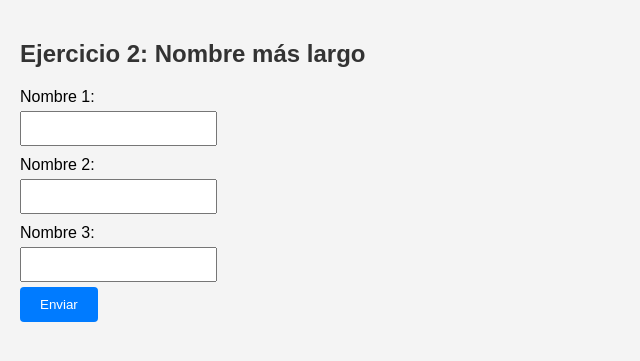
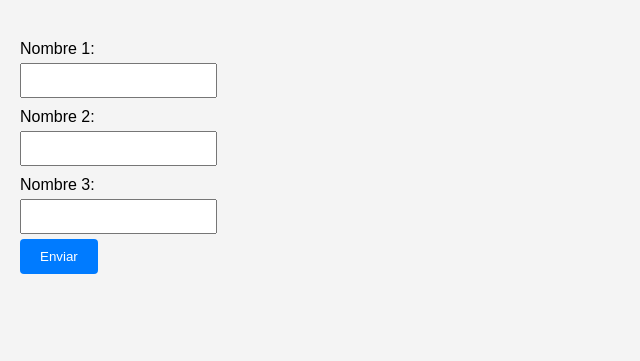
Before and after one commit to JorgeGajardoPardo/jorge_gajardo_evaluacion3, a Flask app: page /ej2 in a window 1280 px wide. Shown: the top 361 px of the page, without its empty margins (0-640 px from the left). Run offline with Flask 3, Linux system fonts and the light colour scheme.

Commit message:
Add files via upload
actualización de templates

```diff
--- a/templates/ej1.html
+++ b/templates/ej1.html
@@ -7,12 +7,12 @@
   <link rel="stylesheet" href="/static/style.css">
 </head>
 <body>
-  <h2>Ejercicio 1: Promedio y Estado</h2>
+  <h2>Formulario de Notas</h2>
   <form method="POST">
     <label>Nota 1:</label><input type="number" name="n1" min="10" max="70" required><br>
     <label>Nota 2:</label><input type="number" name="n2" min="10" max="70" required><br>
     <label>Nota 3:</label><input type="number" name="n3" min="10" max="70" required><br>
-    <label>Asistencia:</label><input type="number" name="asistencia" min="0" max="100" required><br>
+    <label>Asistencia (%):</label><input type="number" name="asistencia" min="0" max="100" required><br>
     <input type="submit" value="Enviar">
   </form>
 
--- a/templates/ej2.html
+++ b/templates/ej2.html
@@ -7,7 +7,7 @@
   <link rel="stylesheet" href="/static/style.css">
 </head>
 <body>
-  <h2>Ejercicio 2: Nombre más largo</h2>
+
   <form method="POST">
     <label>Nombre 1:</label><input type="text" name="nom1" required><br>
     <label>Nombre 2:</label><input type="text" name="nom2" required><br>
@@ -16,8 +16,8 @@
   </form>
 
   {% if resultado %}
-    <p>Nombre más largo: {{ resultado.mayor }}</p>
-    <p>Cantidad de caracteres: {{ resultado.largo }}</p>
+    <p>Nombre con mayor cantidad de caracteres es: {{ resultado.mayor }}</p>
+    <p>El nombre tiene: {{ resultado.largo }} carácteres</p>
   {% endif %}
 </body>
 </html>
```
